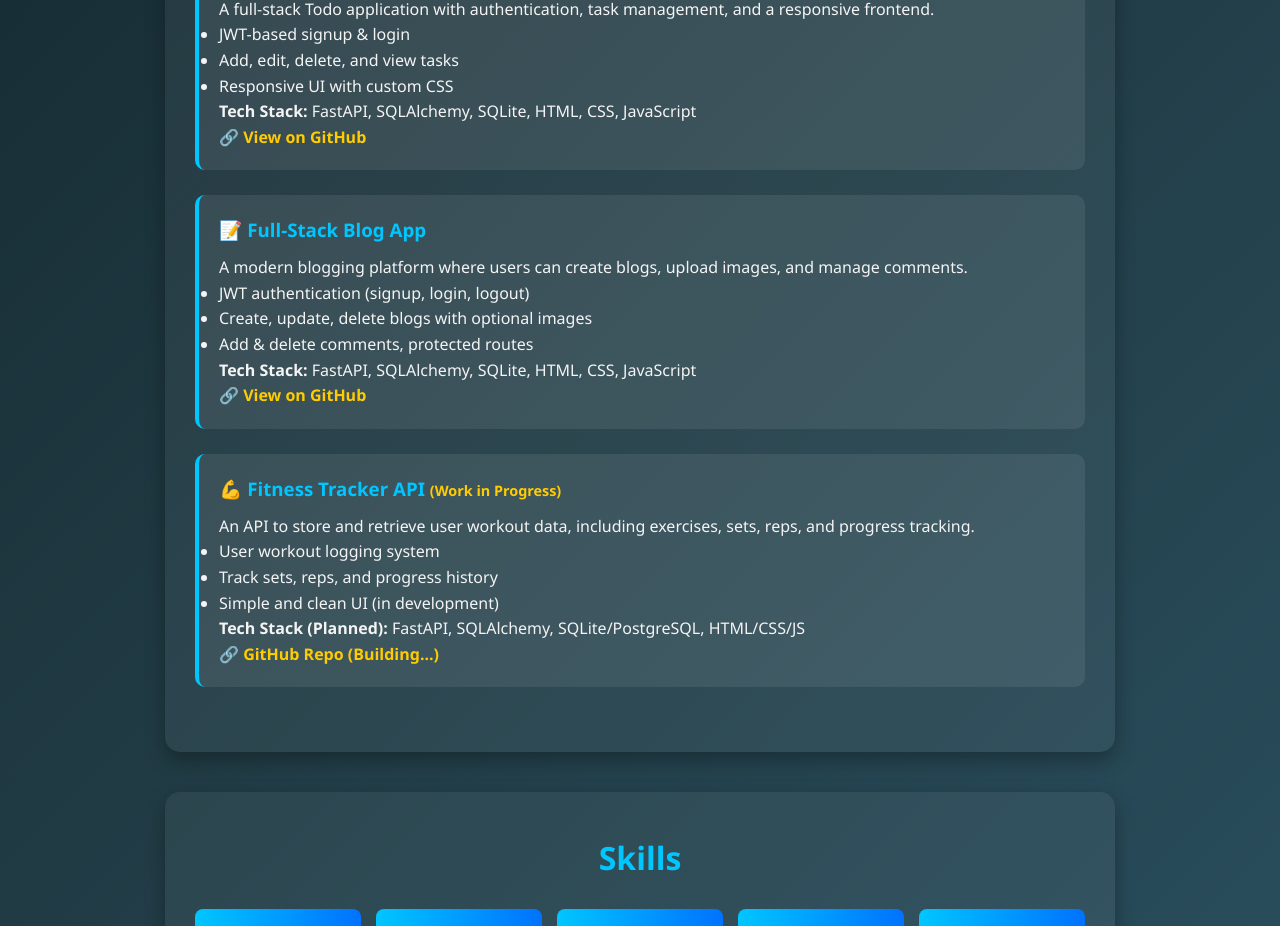
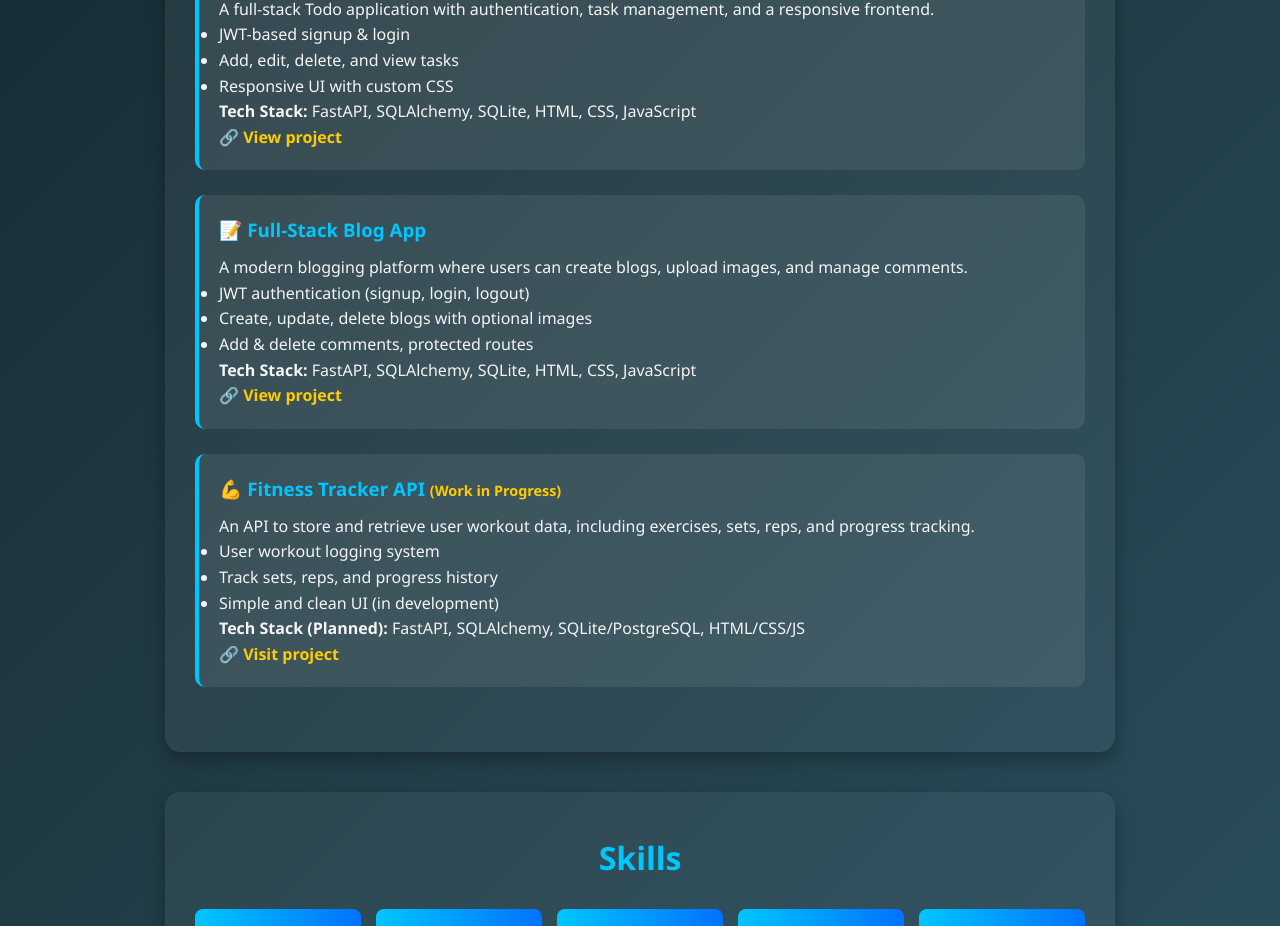
Before and after one commit to Basiln7/Portfolio, a plain HTML site: page index.html in a window 1280 px wide. Shown: the part 1000-1926 px from the top of the page. Drawn offline with Linux system fonts and the light colour scheme.

```diff
--- a/index.html
+++ b/index.html
@@ -155,7 +155,7 @@
         <li>Responsive UI with custom CSS</li>
       </ul>
       <p><strong>Tech Stack:</strong> FastAPI, SQLAlchemy, SQLite, HTML, CSS, JavaScript</p>
-      <a href="https://fullstack-todo-5af6.onrender.com/" target="_blank">🔗 View on GitHub</a>
+      <a href="https://fullstack-todo-5af6.onrender.com/" target="_blank">🔗 View project</a>
     </div>
 
     <!-- Blog App -->
@@ -168,7 +168,7 @@
         <li>Add & delete comments, protected routes</li>
       </ul>
       <p><strong>Tech Stack:</strong> FastAPI, SQLAlchemy, SQLite, HTML, CSS, JavaScript</p>
-      <a href="https://fullstack-blog-1-it4y.onrender.com/" target="_blank">🔗 View on GitHub</a>
+      <a href="https://fullstack-blog-1-it4y.onrender.com/" target="_blank">🔗 View project</a>
     </div>
 
     <!-- Fitness Tracker (WIP) -->
@@ -181,7 +181,7 @@
         <li>Simple and clean UI (in development)</li>
       </ul>
       <p><strong>Tech Stack (Planned):</strong> FastAPI, SQLAlchemy, SQLite/PostgreSQL, HTML/CSS/JS</p>
-      <a href="https://github.com/Basiln7/fitness-tracker" target="_blank">🔗 GitHub Repo (Building...)</a>
+      <a href="https://fitness-tracker-wdjg.onrender.com" target="_blank">🔗 Visit project</a>
     </div>
 
   </div>
```
